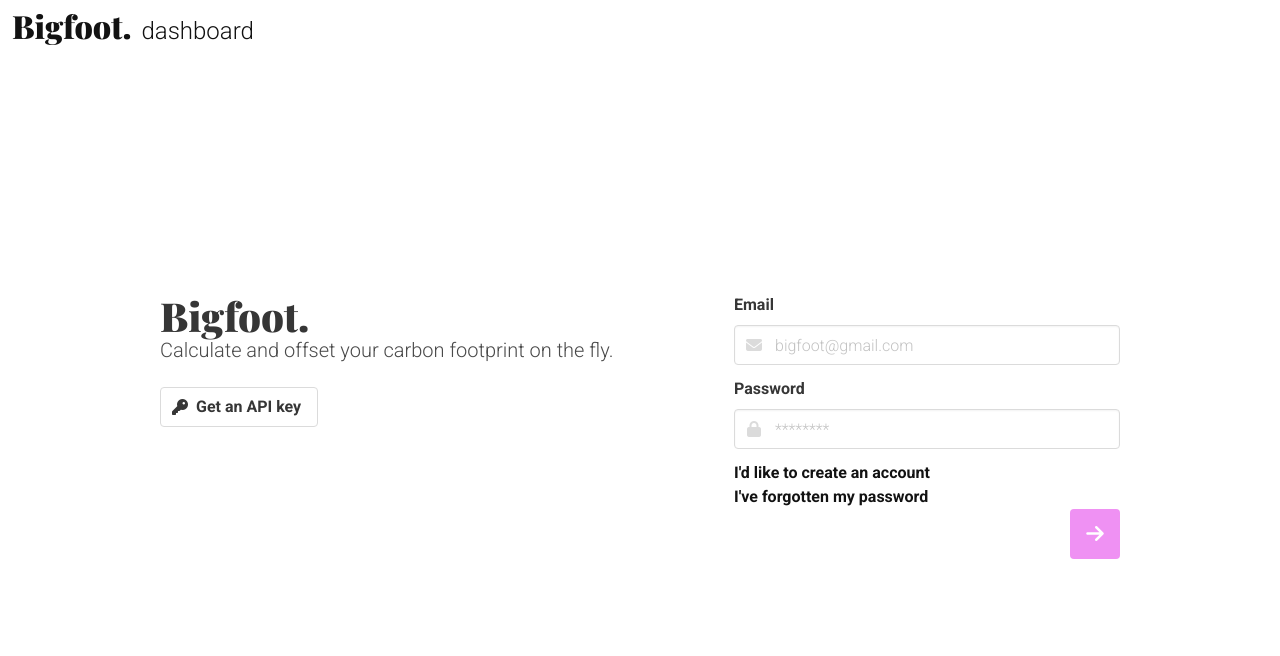
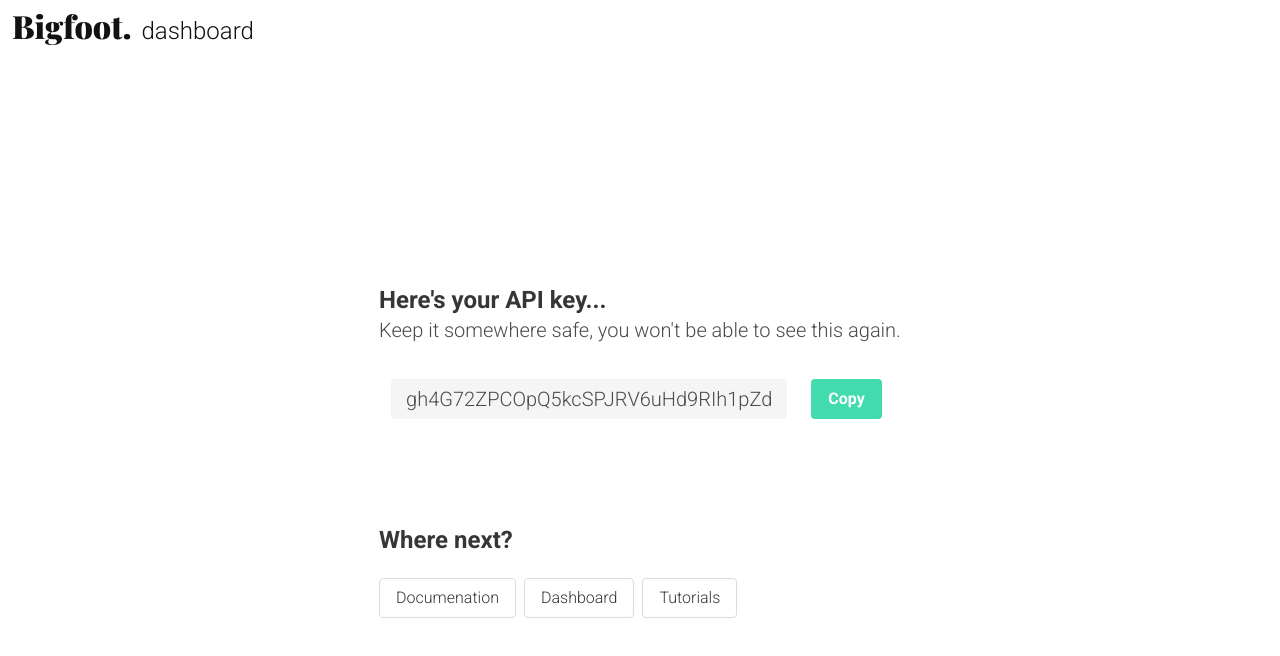
Before and after one commit to therealtimhawkins/dashboard, a Vue app: page /apikey in a window 1280 px wide. Shown: the top 656 px of the page. Built offline with nearby package versions, Linux system fonts and the light colour scheme.

Commit message:
adds api key page

```diff
--- a/package.json
+++ b/package.json
@@ -6,10 +6,12 @@
     "serve": "vue-cli-service serve",
     "build": "vue-cli-service build",
     "lint": "vue-cli-service lint",
-    "deploy": "aws s3 cp ./dist s3://dashboard.bigfoot.world --recursive"
+    "deploy": "aws s3 cp ./dist s3://dashboard.bigfoot.world --recursive",
+    "build:deploy": "npm run build && npm run deploy"
   },
   "dependencies": {
     "apexcharts": "^3.15.6",
+    "axios": "^0.19.2",
     "bulma": "^0.8.0",
     "core-js": "^3.6.4",
     "moment": "^2.24.0",
@@ -17,7 +19,7 @@
     "sass-loader": "^8.0.2",
     "vue": "^2.6.11",
     "vue-apexcharts": "^1.5.2",
-    "vue-router": "^3.1.5"
+    "vue-router": "^3.1.6"
   },
   "devDependencies": {
     "@vue/cli-plugin-babel": "^4.2.0",
--- a/src/App.vue
+++ b/src/App.vue
@@ -1,16 +1,16 @@
 <template>
   <div id="app">
-    <Dashboard />
+    <NavBar v-bind="{ colours: { logo: 'has-text-black-bis' } }" />
+    <router-view></router-view>
   </div>
 </template>
 
 <script>
-import Dashboard from "./pages/Login.vue";
-
+import NavBar from "./components/NavBar"
 export default {
   name: "App",
   components: {
-    Dashboard
+    NavBar
   }
-};
+}
 </script>
--- a/src/main.js
+++ b/src/main.js
@@ -1,9 +1,11 @@
 import Vue from "vue"
 import App from "./App.vue"
 import "./assets/scss/main.scss"
+import router from "./router"
 
 Vue.config.productionTip = false
 
 new Vue({
+  router,
   render: h => h(App)
 }).$mount("#app")
--- /dev/null
+++ b/src/pages/ApiKey.vue
@@ -0,0 +1,122 @@
+<template>
+  <section class="hero is-fullheight">
+    <div class="hero-body">
+      <div class="container">
+        <div class="columns is-centered">
+          <div v-if="!apikey" class="column is-5">
+            <form>
+              <div class="field">
+                <label class="label has-text-weight-normal has-text-black-bis">Name</label>
+                <div class="control has-icons-left">
+                  <input class="input" placeholder="Tim Hawkins" v-model="name" required />
+                  <span class="icon is-small is-left has-text-gray">
+                    <i class="fa fa-user"></i>
+                  </span>
+                </div>
+              </div>
+              <div class="field">
+                <label class="label has-text-weight-normal has-text-black-bis">Email</label>
+                <div class="control has-icons-left">
+                  <input
+                    class="input"
+                    type="email"
+                    placeholder="my@bigfoot.world"
+                    v-model="email"
+                    required
+                  />
+                  <span class="icon is-small is-left has-text-gray">
+                    <i class="fa fa-envelope"></i>
+                  </span>
+                </div>
+              </div>
+              <div class="field">
+                <label class="label has-text-weight-normal has-text-black-bis">Password</label>
+                <div class="control has-icons-left">
+                  <input
+                    class="input"
+                    type="password"
+                    placeholder="********"
+                    v-model="password"
+                    required
+                  />
+                  <span class="icon is-small is-left">
+                    <i class="fa fa-lock"></i>
+                  </span>
+                </div>
+              </div>
+              <div>
+                <p>
+                  <router-link
+                    to="/"
+                    class="button is-white has-text-weight-semibold"
+                  >I already have a key</router-link>
+                </p>
+              </div>
+              <div class="field">
+                <div class="field is-grouped is-grouped-right">
+                  <button @click="register" class="button is-link">
+                    <span class="icon is-small">
+                      <i class="fas fa-key"></i>
+                    </span>
+                    <span class="has-text-weight-bold">Get my key</span>
+                  </button>
+                </div>
+              </div>
+            </form>
+          </div>
+          <div v-if="apikey">
+            <div class="section">
+              <div class="title is-4">Here's your API key...</div>
+              <div class="subtitle">Keep it somewhere safe, you won't be able to see this again.</div>
+              <div class="column is-5">
+                <div class="columns">
+                  <div class="column">
+                    <div class="tag is-large">{{apikey}}</div>
+                  </div>
+                  <div class="column is-2">
+                    <div class="button is-primary has-text-white has-text-weight-bold">Copy</div>
+                  </div>
+                </div>
+              </div>
+            </div>
+            <div class="section">
+              <div class="title is-4">Where next?</div>
+              <div class="buttons has-text-centered">
+                <a class="button" href="https://docs.bigfoot.world">Documenation</a>
+                <router-link to="/dashboard" class="button">Dashboard</router-link>
+                <a class="button" href="https://docs.bigfoot.world/tutorials">Tutorials</a>
+              </div>
+            </div>
+          </div>
+        </div>
+      </div>
+    </div>
+  </section>
+</template>
+
+<script>
+import axios from "axios";
+
+export default {
+  name: "ApiKey",
+  data: function() {
+    return {
+      email: "",
+      password: "",
+      name: "",
+      apikey: "gh4G72ZPCOpQ5kcSPJRV6uHd9RIh1pZd"
+    };
+  },
+  methods: {
+    register: async function() {
+      if (this.email && this.password && this.name) {
+        const result = await axios.post(
+          process.env.VUE_APP_FOOTPRINTER + "/auth/register",
+          { email: this.email, password: this.password, name: this.name }
+        );
+        this.apikey = result.data.apikey;
+      }
+    }
+  }
+};
+</script>
--- a/src/pages/Login.vue
+++ b/src/pages/Login.vue
@@ -1,6 +1,5 @@
 <template>
   <section class="hero is-fullheight">
-    <NavBar v-bind="{ colours: { navbar: 'is-info', logo: 'has-text-black-bis' } }" />
     <div class="hero-body">
       <div class="container">
         <div class="columns">
@@ -8,20 +7,22 @@
             <div class="is-hidden-mobile">
               <h1 class="title is-2 is-bold" id="logo">Bigfoot.</h1>
             </div>
-            <h2 class="subtitle is-5">Calculate and offset your carbon footprint on the fly.</h2>
+            <h2 class="subtitle is-5">
+              Calculate and offset your carbon footprint on the fly.
+            </h2>
             <p class="buttons">
-              <a href="#quote-section" class="button is-solid">
+              <router-link to="/apikey" class="button is-solid">
                 <span class="icon is-small">
                   <i class="fas fa-key"></i>
                 </span>
                 <span class="has-text-weight-bold">Get an API key</span>
-              </a>
+              </router-link>
             </p>
           </div>
           <div class="column is-5">
             <form>
               <div class="field">
-                <label class="label">Email</label>
+                <label class="label has-text-weight-normal">Email</label>
                 <div class="control has-icons-left">
                   <input
                     class="input"
@@ -36,7 +37,7 @@
                 </div>
               </div>
               <div class="field">
-                <label class="label">Password</label>
+                <label class="label has-text-weight-normal">Password</label>
                 <div class="control has-icons-left">
                   <input
                     class="input"
@@ -54,17 +55,21 @@
                 <p>
                   <a
                     href="https://bigfoot.world/#quote-section"
-                    class="has-text-weight-semibold has-text-black-bis router-link-active"
-                  >I'd like to create an account</a>
+                    class="button is-white has-text-weight-semibold"
+                    >I'd like to create an account</a
+                  >
                 </p>
                 <p>
-                  <a
-                    class="has-text-weight-semibold has-text-black-bis router-link-active"
-                  >I've forgotten my password</a>
+                  <a class="button is-white has-text-weight-semibold"
+                    >I've forgotten my password</a
+                  >
                 </p>
               </div>
               <div class="field">
-                <div class="field is-grouped is-grouped-right" v-if="!loggingIn">
+                <div
+                  class="field is-grouped is-grouped-right"
+                  v-if="!loggingIn"
+                >
                   <button @click="login" class="button is-link is-medium">
                     <span class="icon is-small is-left">
                       <i class="fa fa-arrow-right"></i>
@@ -72,7 +77,10 @@
                   </button>
                 </div>
                 <div class="field is-grouped is-grouped-right" v-if="loggingIn">
-                  <button @click="login" class="button is-link is-medium is-outlined is-loading">
+                  <button
+                    @click="login"
+                    class="button is-link is-medium is-outlined is-loading"
+                  >
                     <span class="icon is-small is-left">
                       <i class="fa fa-arrow-right"></i>
                     </span>
@@ -90,22 +98,19 @@
 <script>
 export default {
   name: "Login",
-  components: {
-    NavBar: () => import("../components/NavBar")
-  },
   data: function() {
     return {
       email: "",
       password: "",
       loggingIn: false
-    };
+    }
   },
   methods: {
     login: async function() {
-      console.log(this.email);
+      console.log(this.email)
     }
   }
-};
+}
 </script>
 
 <style scoped>
--- /dev/null
+++ b/src/router/index.js
@@ -0,0 +1,22 @@
+import Vue from "vue"
+import Router from "vue-router"
+import Login from "@/pages/Login"
+import ApiKey from "@/pages/ApiKey"
+
+Vue.use(Router)
+
+export default new Router({
+  mode: "history",
+  routes: [
+    {
+      path: "/",
+      name: "Login",
+      component: Login
+    },
+    {
+      path: "/apikey",
+      name: "ApiKey",
+      component: ApiKey
+    }
+  ]
+})
```
Also changed, not shown: src/pages/Dashboard.vue (deleted, +0 -23 lines), 1 other file (tests, documents, lock files or other folders).
